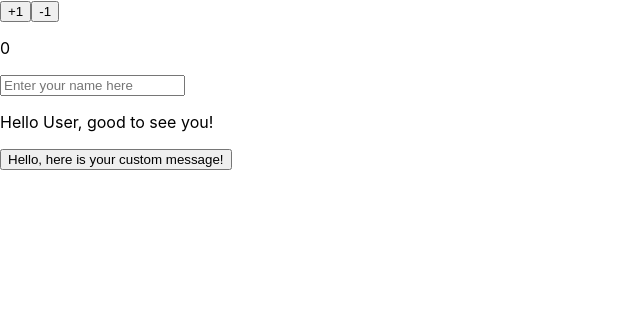
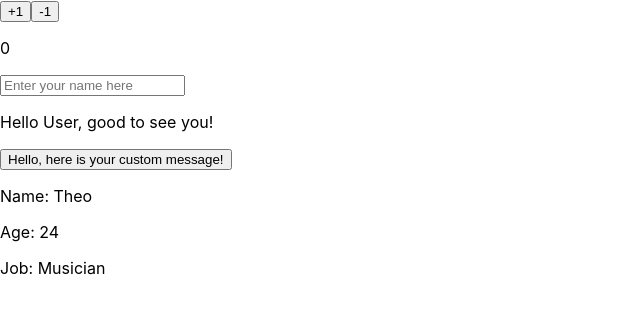
Before and after one commit to TG-hub/React-Questions-2, a React (Create React App) app in the folder react-questions-2/: page / in a window 1280 px wide. Shown: the top 314 px of the page, without its empty margins (0-640 px from the left). Built offline with nearby package versions, Linux system fonts and the light colour scheme.

Commit message:
answered question 4, created Person component.

```diff
--- a/react-questions-2/src/App.js
+++ b/react-questions-2/src/App.js
@@ -4,6 +4,8 @@ import './App.css';
 import Counter from './Components/Counter.js'
 import Greeter from './Components/Greeter.js'
 import AlertButton from './Components/Alert.js'
+import Person from './Components/Person.js'
+
 
 function App() {
   return (
@@ -11,6 +13,7 @@ function App() {
       <Counter />
       <Greeter />
       <AlertButton />
+      <Person name={"Theo"} age={24} job={"Musician"} />
     </>
   );
 }
--- /dev/null
+++ b/react-questions-2/src/Components/Person.js
@@ -0,0 +1,14 @@
+import React from 'react'
+import '../App.css'
+
+export default Person
+
+function Person (props) {
+    return (
+        <div>
+            <p>Name: {props.name} </p>
+            <p>Age: {props.age} </p>
+            <p>Job: {props.job} </p>
+        </div>
+    )
+}
```
